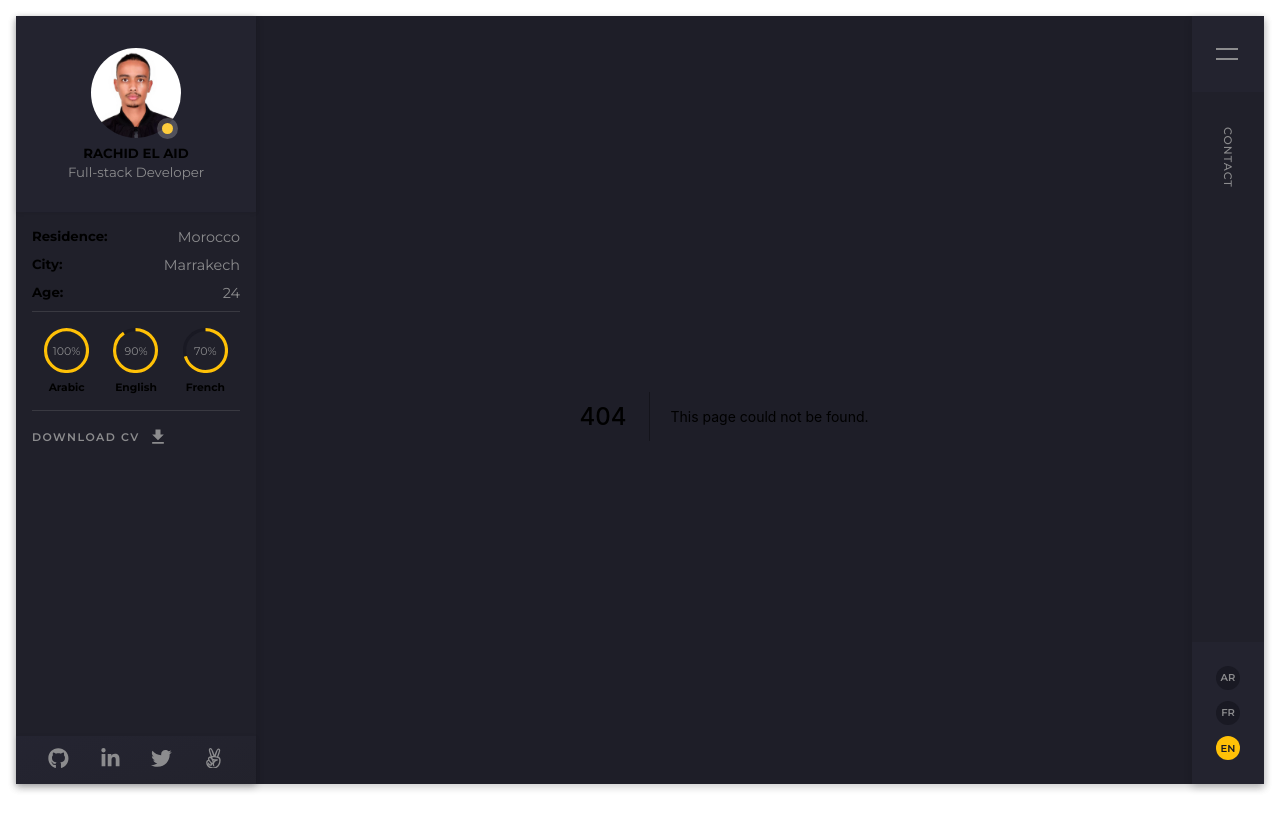
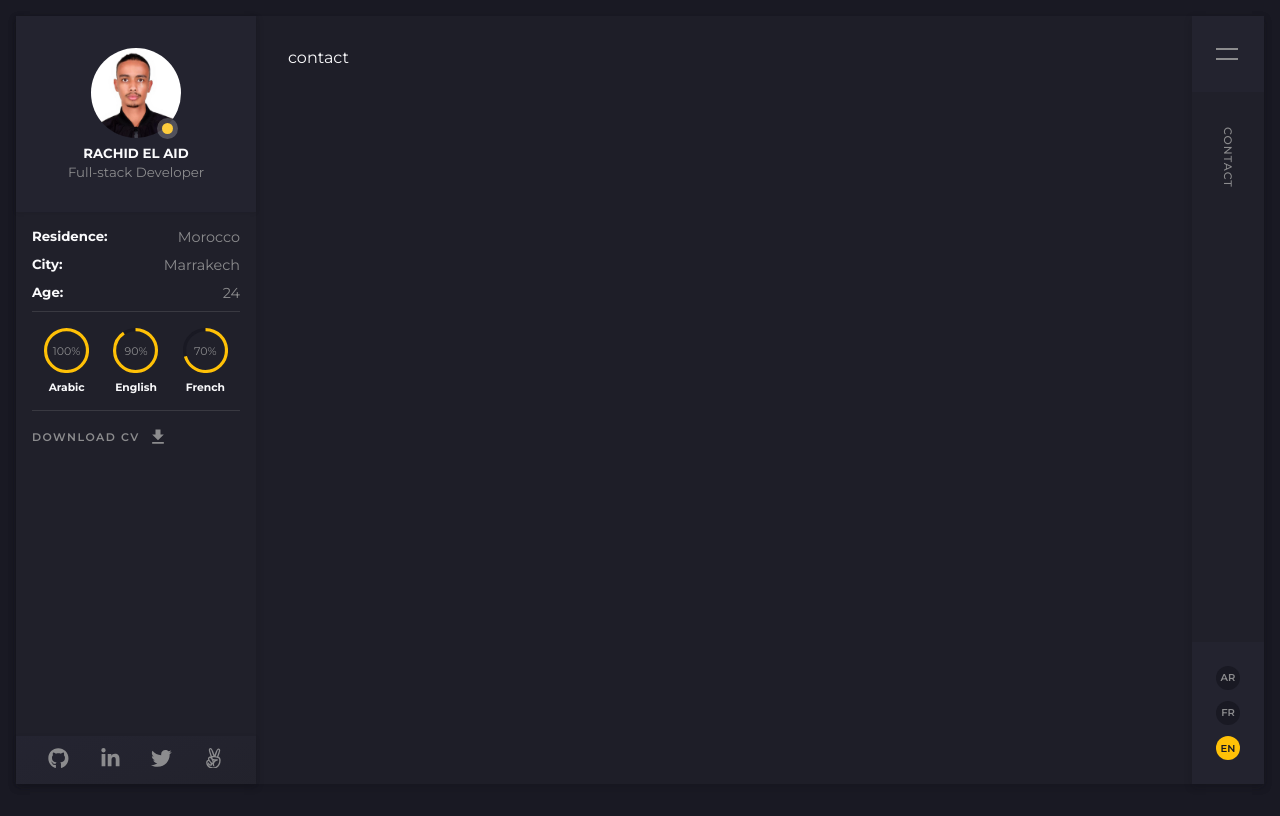
Before and after one commit to rachidelaid/nextjs-portfolio, a Next.js app: page /contact in a window 1280 px wide. Before the commit this address had no page. Built offline with nearby package versions, Linux system fonts and the light colour scheme.

Commit message:
adding the contact page

```diff
--- /dev/null
+++ b/pages/contact.jsx
@@ -0,0 +1,8 @@
+import React from 'react';
+import styles from '../styles/contact.module.css';
+
+const contact = () => {
+  return <div className={styles.container}>contact</div>;
+};
+
+export default contact;
--- a/pages/index.jsx
+++ b/pages/index.jsx
@@ -1,4 +1,4 @@
-import styles from '../styles/Home.module.css';
+import styles from '../styles/home.module.css';
 
 import TopCard from '../components/TopCard';
 import Frameworks from '../components/Frameworks';
--- /dev/null
+++ b/styles/contact.module.css
@@ -0,0 +1,3 @@
+.container {
+  padding: 2rem;
+}
```
Also changed, not shown: styles/home.module.css (renamed from styles/Home.module.css).
